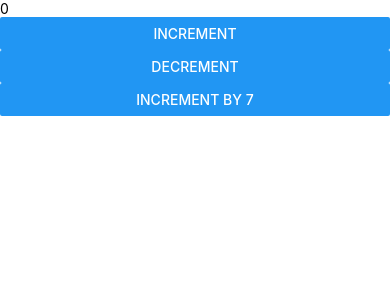
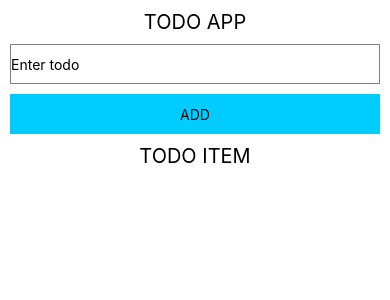
Before and after one commit to avisek123/RN-TS-RTK-COUNTER, a React Native app: screen / in a window 390 px wide. Shown: the top 300 px of the page. Built offline with nearby package versions, Linux system fonts and the light colour scheme.

Commit message:
add todo , delete todo

```diff
--- /dev/null
+++ b/src/features/todo/todoSlice.ts
@@ -0,0 +1,42 @@
+import {createSlice, PayloadAction} from '@reduxjs/toolkit';
+export interface TodoState{
+    id:number,
+    text:string,
+
+
+}
+type todoItems=string
+interface TodoList{
+    todos:TodoState[]
+    todoItems:todoItems
+}
+const initialState:TodoList = {
+    todos:[],
+    todoItems:''
+
+}
+export const todoSlice = createSlice({
+    name:'todo',
+    initialState,
+    reducers:{
+        submitTodo:(state,action:PayloadAction<todoItems>)=>{
+            state.todoItems = action.payload
+        },
+        addTodo:(state,action:PayloadAction<TodoState>)=>{
+            state.todos.push(action.payload)
+
+        },
+        removeTodo:(state,action:PayloadAction<number>)=>{
+            state.todos = state.todos.filter(todo=>todo.id !== action.payload)
+        }
+
+    }
+
+})
+
+export const {
+    addTodo,
+    removeTodo,
+    submitTodo
+} = todoSlice.actions;
+export default todoSlice.reducer;
--- a/src/redux/Store.ts
+++ b/src/redux/Store.ts
@@ -1,8 +1,10 @@
 import { configureStore } from "@reduxjs/toolkit";
 import CounterReducer from '../features/counter/counterSlice';
+import todoSlice from "../features/todo/todoSlice";
 export const store = configureStore({
     reducer: {
-        counter: CounterReducer
+        counter: CounterReducer,
+        todoSlicer: todoSlice
 
     }
 });
--- a/src/screens/Home.tsx
+++ b/src/screens/Home.tsx
@@ -1,50 +1,118 @@
-import { Button, StyleSheet, Text, View } from 'react-native'
+import { SafeAreaView, ScrollView, StyleSheet, Text, TextInput, TouchableOpacity, View } from 'react-native'
 import React from 'react'
-import { decrement, increment, incrementByAmount } from '../features/counter/counterSlice';
-import { useAppDispatch, useAppSelector } from '../hooks/appHooks';
+import { useAppDispatch, useAppSelector } from '../hooks/appHooks'
+import { addTodo,removeTodo, submitTodo } from '../features/todo/todoSlice';
 
 const Home = () => {
-   const sateValue =  useAppSelector((state)=>state.counter.value);
-
  const dispatch=  useAppDispatch();
-  return (
-    <View>
-      <Text>{sateValue}</Text>
-      <Button
-      title='increment'
-        onPress={()=>dispatch(increment())}
-
-      />
-       <Button
-      title='Decrement'
+const todoList= useAppSelector(state => state.todoSlicer.todos);
+const todoState= useAppSelector(state => state.todoSlicer.todoItems);
 
 
-        onPress={()=>dispatch(decrement())}
+  const handleSubmit=()=>{
 
-      />
-       <Button
-      title='Increment By 7'
+   dispatch(
+    addTodo({
+      id:Math.random(),
+      text:todoState
 
+    })
 
-        onPress={()=>dispatch(incrementByAmount(7))}
+   )
+  }
+  return (
+    <SafeAreaView style={{flex:1}}>
+     <ScrollView>
+       <Text
+       style={{
+          fontSize: 20,
+          textAlign: 'center',
+          marginTop: 10,
+       }}
+       >TODO APP</Text>
+       <TextInput
+       value={todoState}
+       onChangeText={(text)=>dispatch(submitTodo(text))}
+       placeholder='Enter todo'
+        style={{
+          height: 40,
+          borderColor: 'gray',
+          borderWidth: 1,
+          marginTop: 10,
+          marginLeft: 10,
+          marginRight: 10,
+        }}
 
-      />
+       />
+       <TouchableOpacity
 
-    </View>
+       onPress={()=>handleSubmit()}
+       style={{
+          backgroundColor:'rgb(0, 204, 255)',
+          height: 40,
+          marginTop: 10,
+          marginLeft: 10,
+          marginRight: 10,
+          justifyContent: 'center',
+          alignItems: 'center',
+
+       }}
+       >
+         <Text>ADD</Text>
+       </TouchableOpacity>
+       <Text
+       style={{
+          fontSize: 20,
+          textAlign: 'center',
+          marginTop: 10,
+
+       }}
+       >
+TODO ITEM
+       </Text>
+        {todoList.map(todo=>(
+          <View
+          key={todo.id}
+          style={{
+            flexDirection: 'row',
+            justifyContent: 'space-between',
+            alignItems: 'center',
+            marginTop: 20,
+            marginLeft: 10,
+            marginRight: 10,
+          }}
+          >
+            <Text>{todo.text}</Text>
+            <TouchableOpacity
+
+           >
+             <Text
+             style={{
+               color:'green'
+             }}
+             >
+               E
+             </Text>
+           </TouchableOpacity>
+           <TouchableOpacity
+           onPress={()=>dispatch(removeTodo(todo.id))}
+           >
+             <Text
+             style={{
+               color:'red'
+             }}
+             >
+               X
+             </Text>
+           </TouchableOpacity>
+          </View>
+        ))}
+
+     </ScrollView>
+    </SafeAreaView>
   )
 }
 
 export default Home
 
-const styles = StyleSheet.create({
-
-    primaryButton: {
-        backgroundColor: '#FF0017',
-        marginTop:20
-      },
-    buttonText: {
-        color: 'white',
-        fontSize: 14,
-        fontWeight: 'bold'
-      }
-})
+const styles = StyleSheet.create({})
```
